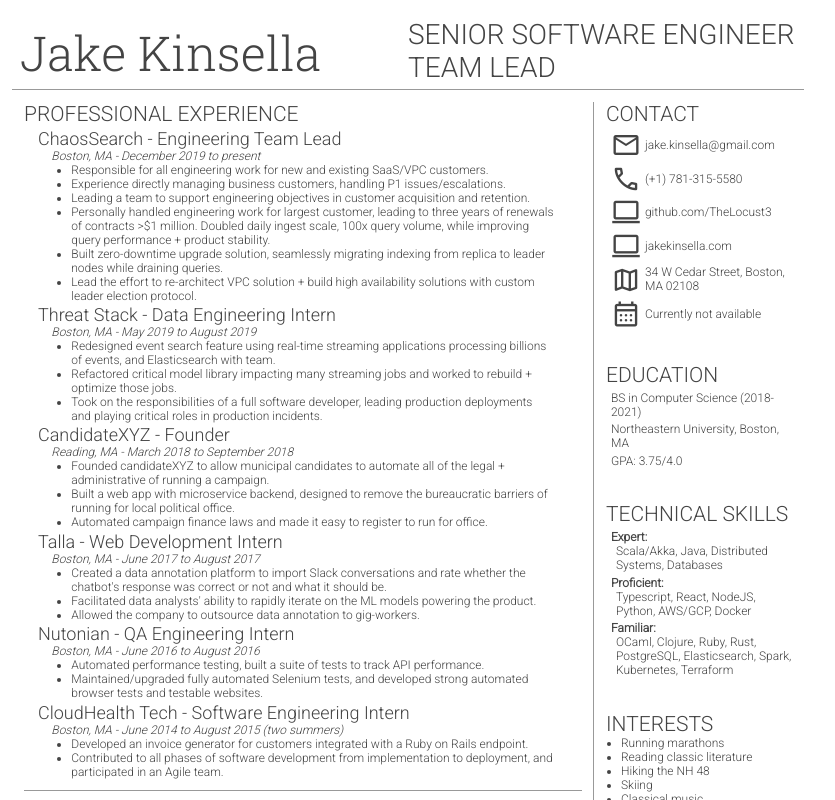
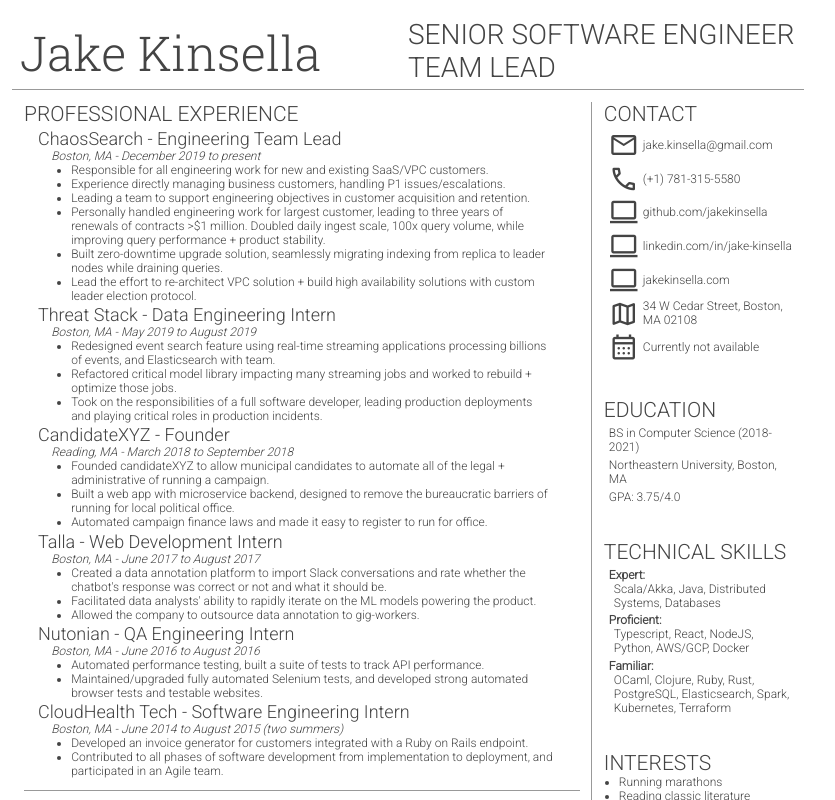
Before and after one commit to jakekinsella/resume, a React (Create React App) app: page / in a window 1280 px wide. Shown: the top 800 px of the page, without its empty margins (0-835 px from the left). Built offline with nearby package versions, Linux system fonts and the light colour scheme.

Commit message:
Update links

```diff
--- a/src/components/Other.tsx
+++ b/src/components/Other.tsx
@@ -77,9 +77,15 @@
         </Link>
       </TextBlock>
       <TextBlock>
-        <Link href="https://github.com/TheLocust3">
+        <Link href="https://github.com/jakekinsella">
           <Icon icon="computer" />
-          <LinkInner>github.com/TheLocust3</LinkInner>
+          <LinkInner>github.com/jakekinsella</LinkInner>
+        </Link>
+      </TextBlock>
+      <TextBlock>
+        <Link href="https://www.linkedin.com/in/jake-kinsella/">
+          <Icon icon="computer" />
+          <LinkInner style={{ whiteSpace: "nowrap" }}>linkedin.com/in/jake-kinsella</LinkInner>
         </Link>
       </TextBlock>
       <TextBlock>
```
